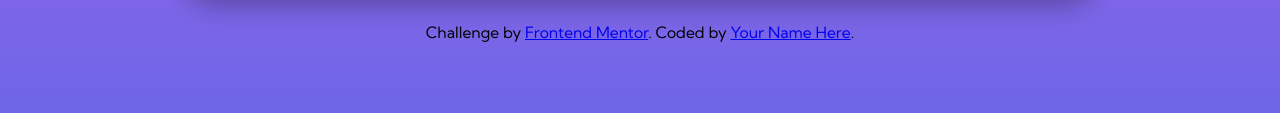
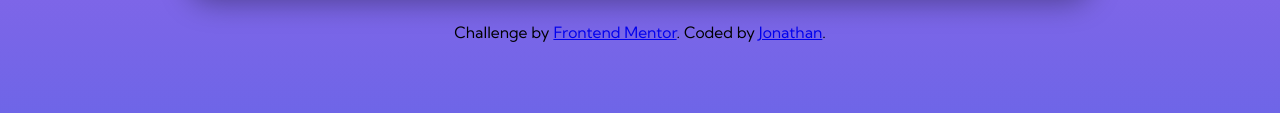
Before and after one commit to jonathan401/FAQ-Accordion-Card, a plain HTML site: page index.html in a window 1280 px wide. Shown: the part 617-730 px from the top of the page. Drawn offline with Linux system fonts and the light colour scheme.

Commit message:
Add name to attribution

```diff
--- a/index.html
+++ b/index.html
@@ -85,7 +85,7 @@
           >Frontend Mentor</a
         >. Coded by
         <a href="https://www.frontendmentor.io/profile/jonathan401"
-          >Your Name Here</a
+          >Jonathan</a
         >.
       </div>
     </main>
```
